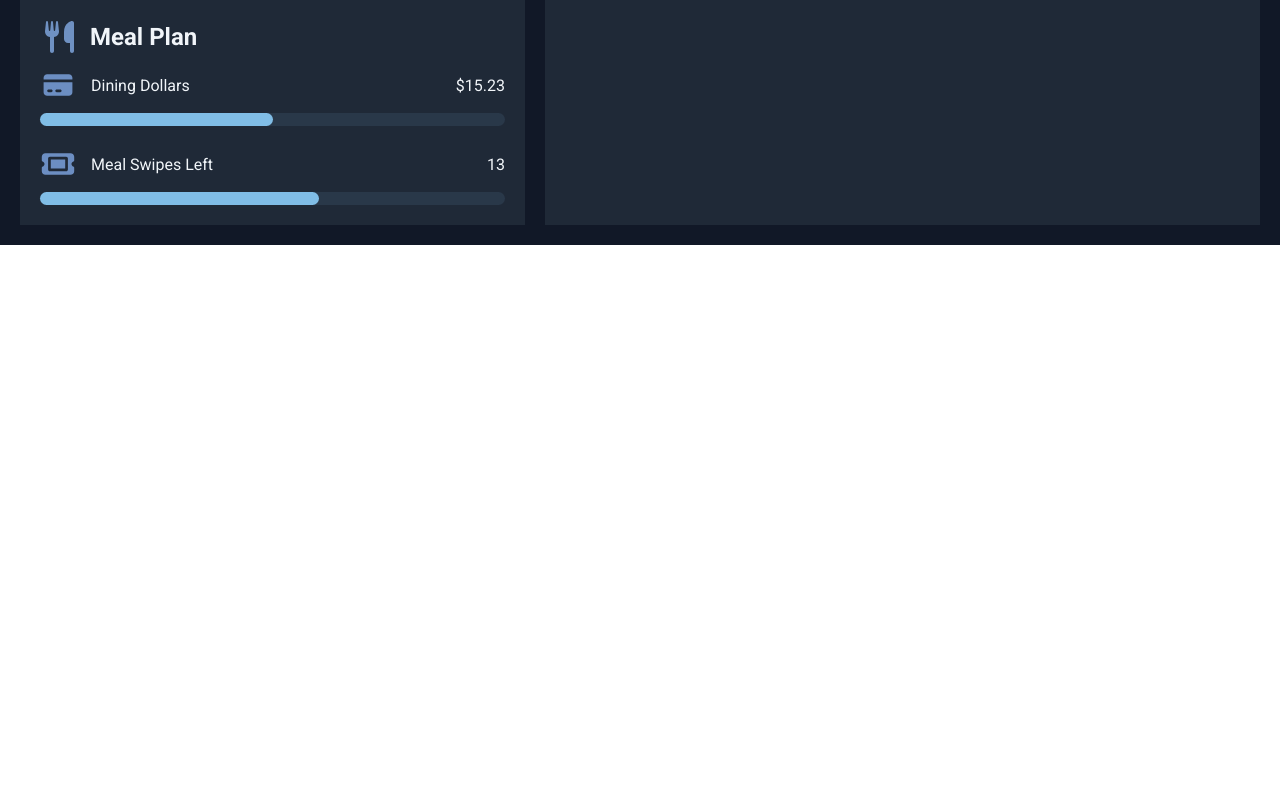
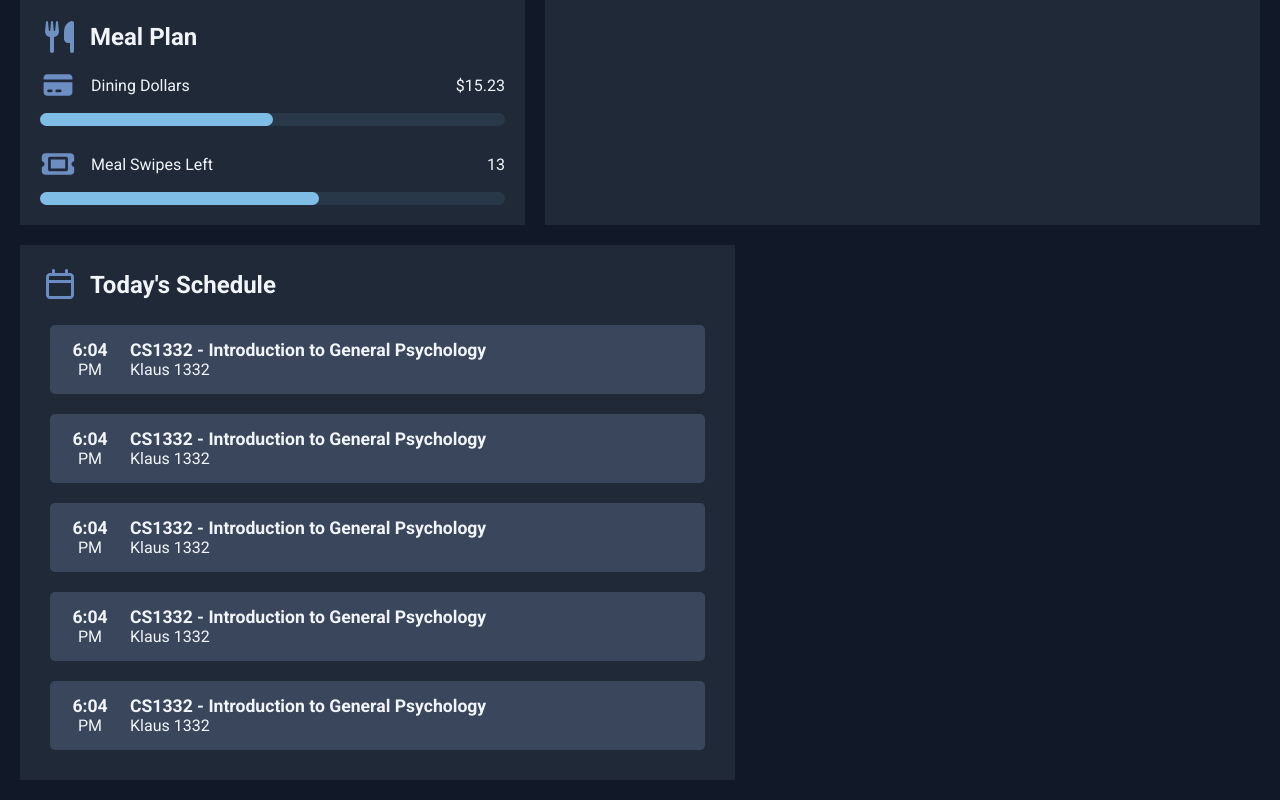
Before and after one commit to TheWalkingSea/BuzzBoard, a React (Vite) app: page / in a window 1280 px wide. Shown: the part 782-1582 px from the top of the page. Before the commit the page ends 1027 px from the top, so only its background shows below. Built offline with nearby package versions, Linux system fonts and the light colour scheme.

Commit message:
Created Schedule Component

```diff
--- a/src/Components/Schedule.css
+++ b/src/Components/Schedule.css
@@ -0,0 +1,42 @@
+section {
+    grid-column: 1 / 8;
+}
+
+.eventsContainer {
+    display: flex;
+    flex-direction: column;
+}
+
+.event {
+    background-color: #39465B;
+    border-radius: 5px;
+    margin: 10px;
+    padding: 15px;
+}
+
+.eventInformation {
+    display: flex;
+    flex-direction: column;
+}
+
+.timeContainer {
+    width: 50px;
+    margin-right: 15px;
+    display: flex;
+    align-items: center;
+    justify-content: center;
+    float: left;
+}
+
+time {
+    text-align: center;
+}
+
+time > b {
+    font-size: 1.1rem;
+}
+
+.eventInformation > div:first-child {
+    font-size: 1.1rem;
+    font-weight: bold;
+}
--- a/src/Components/Schedule.tsx
+++ b/src/Components/Schedule.tsx
@@ -2,4 +2,62 @@ import './Schedule.css'
 
 export default function Schedule() {
 
+    const events = [
+        {
+            name: "CS1332 - Introduction to General Psychology",
+            location: "Klaus 1332",
+            time: 1758132269000
+        },
+        {
+            name: "CS1332 - Introduction to General Psychology",
+            location: "Klaus 1332",
+            time: 1758132269000
+        },
+        {
+            name: "CS1332 - Introduction to General Psychology",
+            location: "Klaus 1332",
+            time: 1758132269000
+        },
+        {
+            name: "CS1332 - Introduction to General Psychology",
+            location: "Klaus 1332",
+            time: 1758132269000
+        },
+        {
+            name: "CS1332 - Introduction to General Psychology",
+            location: "Klaus 1332",
+            time: 1758132269000
+        }
+    ]
+
+    return (
+        <section>
+            <div className="containerHeading">
+                <img src="images/calendar-regular-full.svg" alt="Calendar" width="40"/>
+                <h2 className="heading">Today's Schedule</h2>
+            </div>
+
+            <div className="eventsContainer">
+                {events.map((event) => {
+                    const dt = new Date(event.time);
+                    const time = `${dt.getHours() % 12}:${dt.getMinutes().toString().padStart(2, '0')}`;
+                    const meridiem = dt.getHours() > 12 ? 'PM' : 'AM';
+                    return <div className="event">
+                        <div className="timeContainer">
+                            <time dateTime={`${time} ${meridiem}`}>
+                                <b>{time}</b>
+                                <br/>
+                                <span>{meridiem}</span>
+                            </time>
+                        </div>
+                        <div className="eventInformation">
+                            <div>{event.name}</div>
+                            <div>{event.location}</div>
+                        </div>
+                    </div>
+                    }
+                )}
+            </div>
+        </section>
+    )
 }
```
